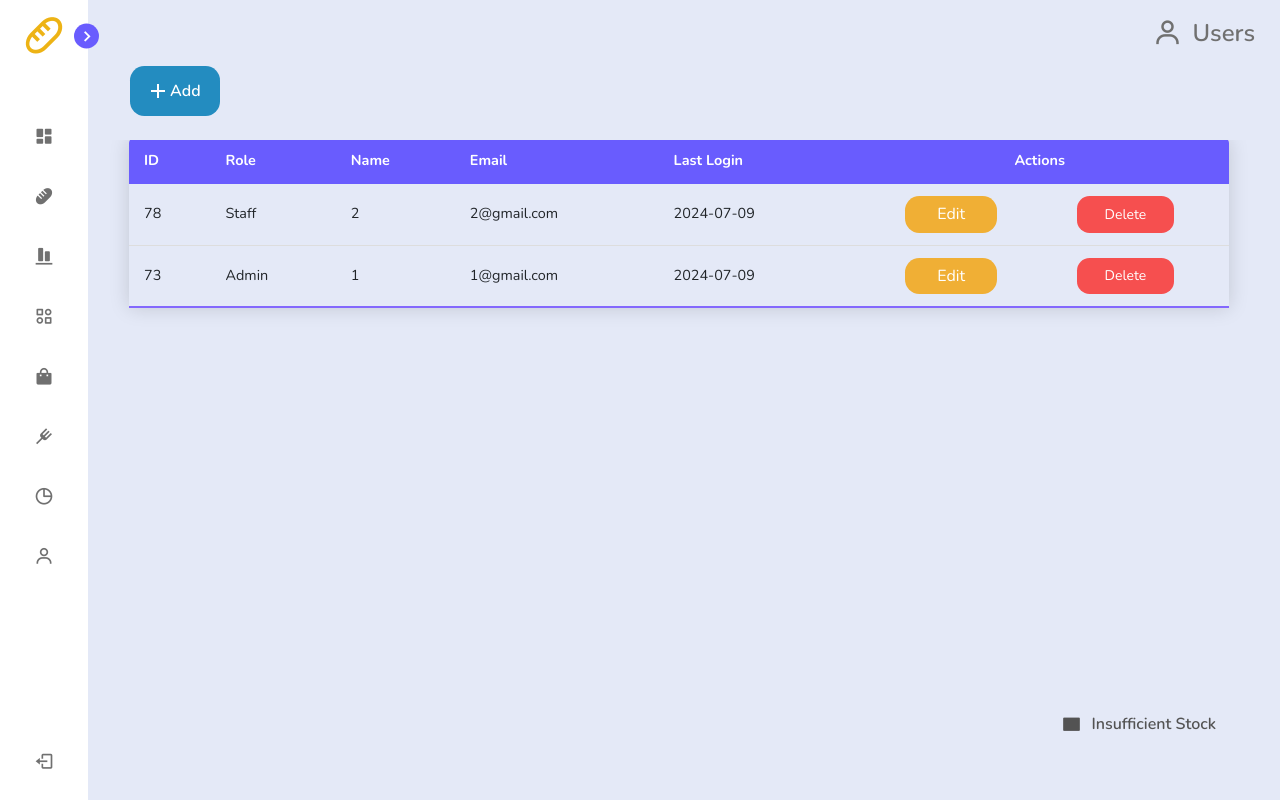
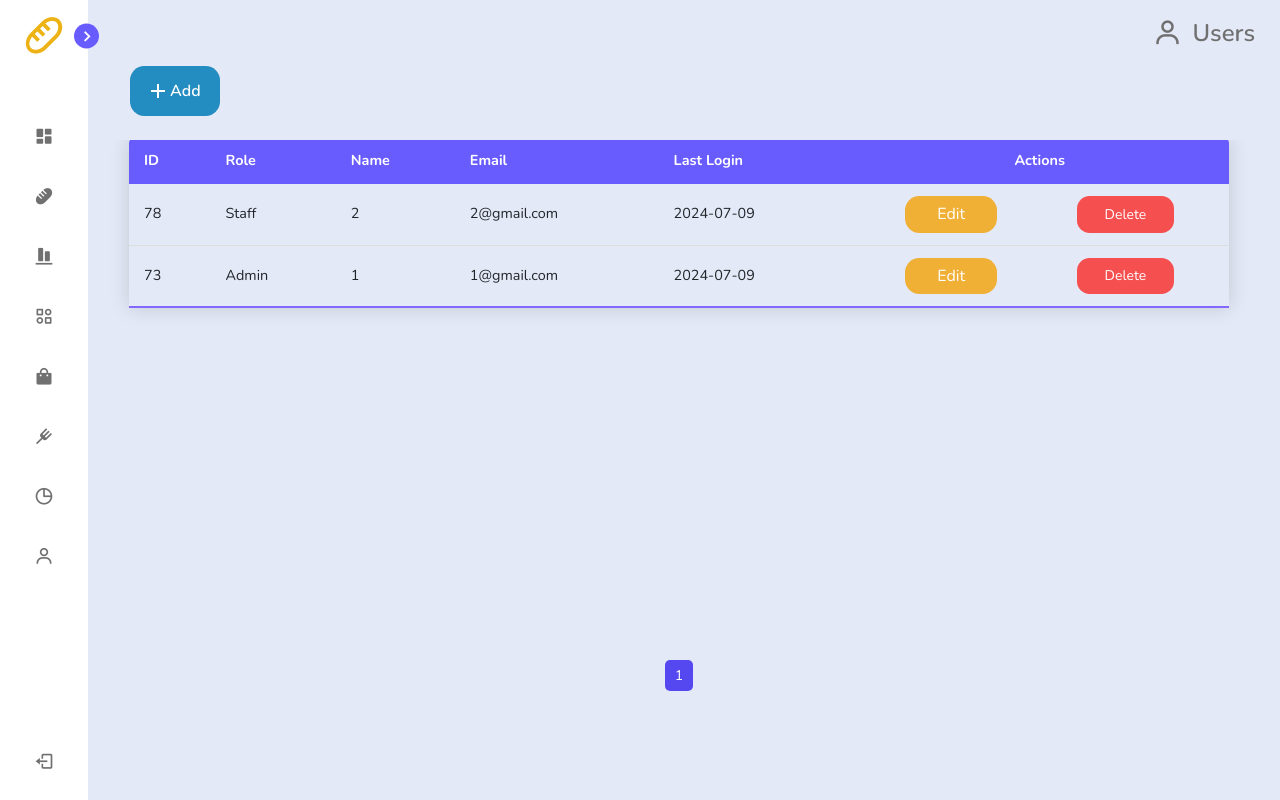
Before and after one commit to PengWin553/doughpro-ver1, a PHP site: page /php/admin-crud-users-page.php in a window 1280 px wide. Run offline with PHP 8.4, Linux system fonts and the light colour scheme; a user stored in the database is signed in; data comes from the database, SQL or seed files in the repository; some web fonts are replaced.

Commit message:
Updated Users Page
Implemented Pagination

```diff
--- /dev/null
+++ b/css/pagination-styles.css
@@ -0,0 +1,18 @@
+.pagination-container button {
+    margin: 0 5px;
+    padding: 5px 10px;
+    border: none;
+    background-color: #766ce6;
+    color: white;
+    cursor: pointer;
+    border-radius: 5px;
+    font-size: 14px;
+}
+
+.pagination-container button.active {
+    background-color: #5648f1;
+}
+
+.pagination-container button:hover {
+    background-color: #3a2bd7;
+}
--- a/js/display-users.js
+++ b/js/display-users.js
@@ -1,5 +1,5 @@
-function loadData() {
-    fetch("display-users.php", {
+function loadData(page = 1, limit = 7) {
+    fetch(`display-users.php?page=${page}&limit=${limit}`, {
         method: "GET",
         headers: {
             'Content-Type': 'application/json'
@@ -35,6 +35,20 @@ function loadData() {
                     </tr>`;
                 tableBody.insertAdjacentHTML('beforeend', tableRow);
             });
+
+            // Add pagination controls
+            const paginationContainer = document.querySelector(".pagination-container");
+            paginationContainer.innerHTML = '';
+            const totalPages = Math.ceil(result.total / result.limit);
+            for (let i = 1; i <= totalPages; i++) {
+                const paginationButton = document.createElement("button");
+                paginationButton.innerText = i;
+                paginationButton.addEventListener("click", () => loadData(i, limit));
+                if (i === result.page) {
+                    paginationButton.classList.add("active");
+                }
+                paginationContainer.appendChild(paginationButton);
+            }
         } else {
             alert("Failed to load user data.");
         }
--- a/php/admin-crud-users-page.php
+++ b/php/admin-crud-users-page.php
@@ -25,11 +25,11 @@ $user_id = $_SESSION["user_id"];
     <link rel="stylesheet" href="../css/table-styles.css" />
     <link rel="stylesheet" href="../css/page-title-styles.css" />
     <link rel="stylesheet" href="../css/page-title-styles.css" />
+    <link rel="stylesheet" href="../css/pagination-styles.css" />
     <link href="https://cdn.jsdelivr.net/npm/bootstrap@5.3.2/dist/css/bootstrap.min.css" rel="stylesheet">
     <link href='https://unpkg.com/boxicons@2.1.4/css/boxicons.min.css' rel='stylesheet'>
     <link rel="icon" type="image/x-icon" href="../default-images/baguette-solid-24.png">
 </head>
-
 <body>
 
     <?php include('admin-sidebar.php'); ?>
@@ -171,9 +171,10 @@ $user_id = $_SESSION["user_id"];
             </div>
         </div>
 
-        <div class="page-legend-container">
-            <div class="page-title-text"> <i class='bx bxs-rectangle icon page-legend-icon'></i> <span>Insufficient Stock</span> </div>
+        <div class="pagination-container" style="text-align: center; margin-top: 20px;">
+            <!-- Pagination buttons will be dynamically inserted here by JavaScript -->
         </div>
+
     </section>
 
 
--- a/php/display-users.php
+++ b/php/display-users.php
@@ -1,13 +1,24 @@
 <?php
 include ('connection.php');
 
+$page = isset($_GET['page']) ? intval($_GET['page']) : 1;
+$limit = isset($_GET['limit']) ? intval($_GET['limit']) : 7;
+$offset = ($page - 1) * $limit;
+
 try {
-    $query = "SELECT user_id, user_role, user_name, user_email, last_login_date FROM users_table ORDER BY user_id DESC"; // Adjust the query according to your database structure
+    $query = "SELECT user_id, user_role, user_name, user_email, last_login_date FROM users_table ORDER BY user_id DESC LIMIT :limit OFFSET :offset";
     $statement = $connection->prepare($query);
+    $statement->bindParam(':limit', $limit, PDO::PARAM_INT);
+    $statement->bindParam(':offset', $offset, PDO::PARAM_INT);
     $statement->execute();
     $result = $statement->fetchAll(PDO::FETCH_ASSOC);
 
-    echo json_encode(["res" => "success", "data" => $result]);
+    $countQuery = "SELECT COUNT(*) as total FROM users_table";
+    $countStatement = $connection->prepare($countQuery);
+    $countStatement->execute();
+    $total = $countStatement->fetch(PDO::FETCH_ASSOC)['total'];
+
+    echo json_encode(["res" => "success", "data" => $result, "total" => $total, "page" => $page, "limit" => $limit]);
 } catch (PDOException $th) {
     echo json_encode(['res' => 'error', 'message' => $th->getMessage()]);
 }
```
